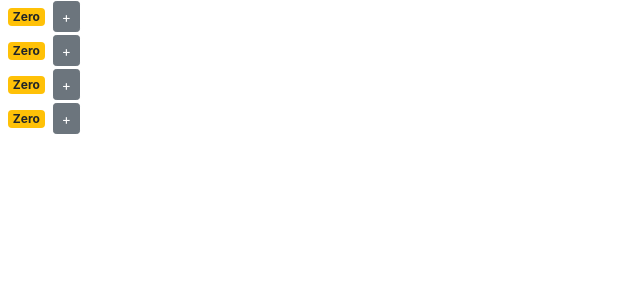
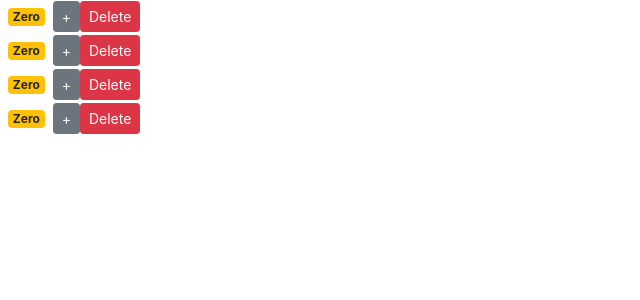
Before and after one commit to My-Dead-Projects/counter_app, a React (Create React App) app: page / in a window 1280 px wide. Shown: the top 300 px of the page, without its empty margins (0-640 px from the left). Built offline with nearby package versions, Linux system fonts and the light colour scheme.

Commit message:
Add delete button

```diff
--- a/src/components/counter.jsx
+++ b/src/components/counter.jsx
@@ -21,6 +21,12 @@
         >
           +
         </button>
+        <button
+          onClick={() => this.props.onDelete(this.props.id)}
+          className="btn btn-danger btn-sm"
+        >
+          Delete
+        </button>
       </div>
     )
   }
--- a/src/components/counters.jsx
+++ b/src/components/counters.jsx
@@ -10,11 +10,21 @@
       { id: 4, value: 0 }
     ]
   }
+
+  handleDelete = id => {
+    this.setState({ counters: this.state.counters.filter(c => c.id !== id) })
+  }
+
   render() {
     return (
       <div>
         {this.state.counters.map(counter => (
-          <Counter key={counter.id} value={counter.value} />
+          <Counter
+            key={counter.id}
+            id={counter.id}
+            onDelete={this.handleDelete}
+            value={counter.value}
+          />
         ))}
       </div>
     )
```
